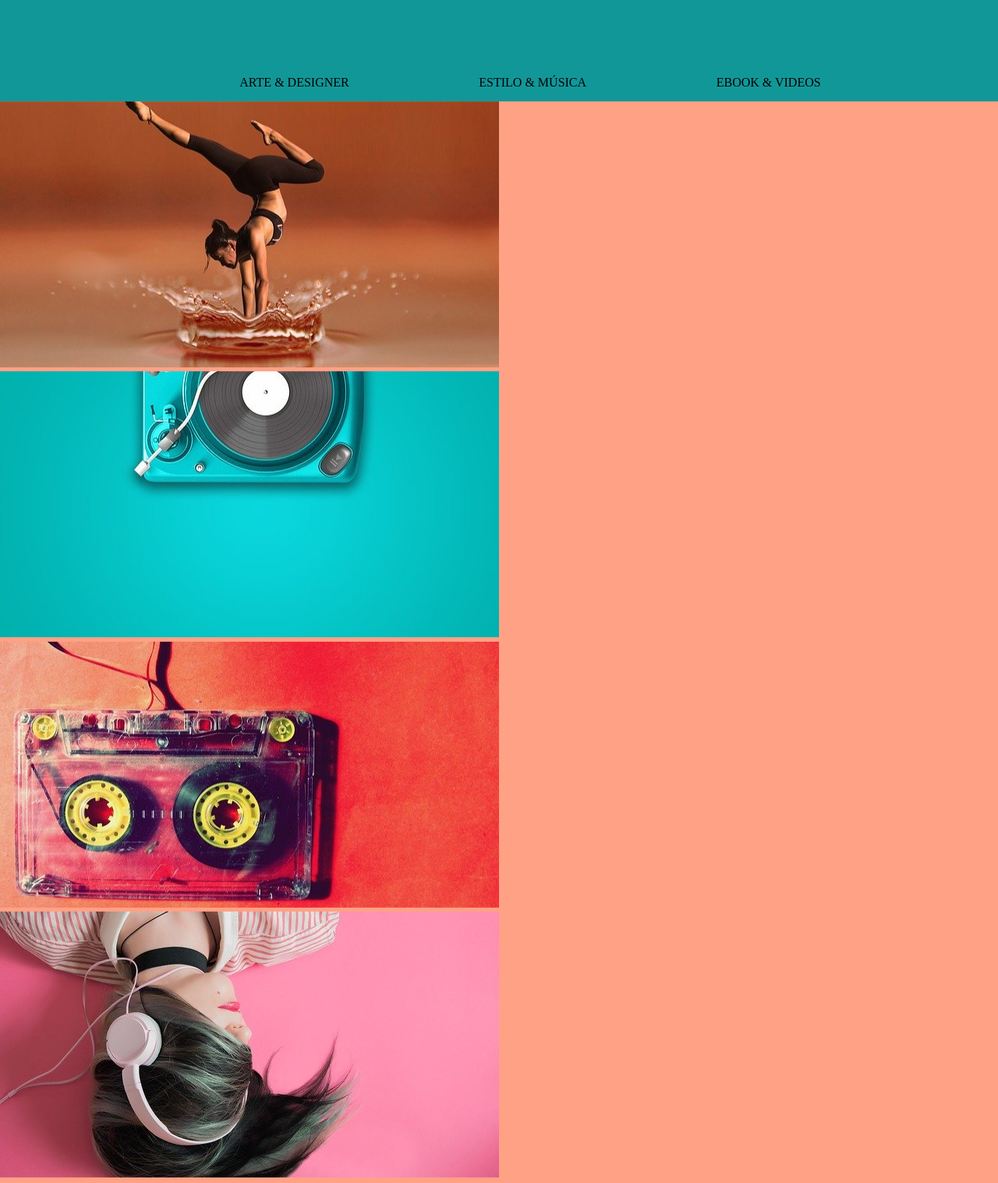
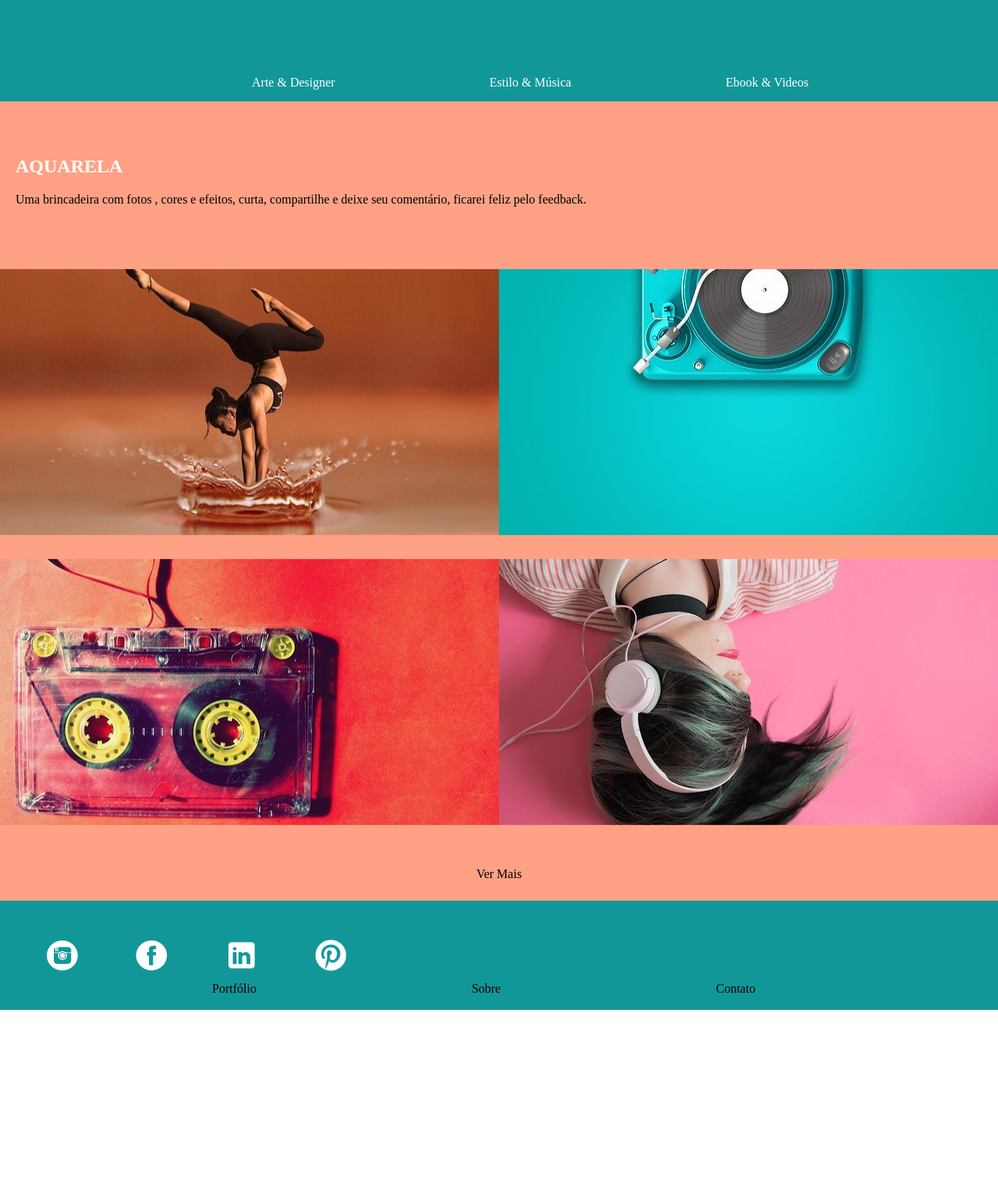
Before and after one commit to Marcosa7x3/Desafio-Beat, a plain HTML site: page index.html in a window 1280 px wide. Shown: the part 420-1937 px from the top of the page at 78% size. After the commit the page ends 1715 px from the top, so only its background shows below. Drawn offline with Linux system fonts and the light colour scheme.

```diff
--- a/index.html
+++ b/index.html
@@ -25,19 +25,33 @@
         </div>
     </header>
 
-    <main>
-        <section class="seção">
-            <ul class="li3">
-                <li><img src="img/Rectangle 1.png" alt=""></li>
-                <li><img src="img/Rectangle 2.png" alt=""></li>
-                <li><img src="img/Rectangle 3.png" alt=""></li>
-                <li><img src="img/Rectangle 4.png" alt=""></li>
-            </ul>
-        </section>
+    <main class="Cor">
+        <h2 class="Titulo">aquarela</h2>
+        <p class="Paragrafo">Uma brincadeira com fotos , cores e efeitos, curta, compartilhe e deixe seu comentário, ficarei feliz pelo feedback.
+        </p>
+
+        <div class="Container">
+           <div class="item"><img src="img/Rectangle 1.png"></div>
+           <div class="item"><img src="img/Rectangle 2.png"></div>
+           <div class="item"><img src="img/Rectangle 3.png"></div>
+           <div class="item"><img src="img/Rectangle 4.png"></div>
+        </div>
     </main>
+    <section class="Paragrapho">
+        <p>Ver Mais</p>
+    </section>
 
     <footer class="rodapé">
+        <img class="Conteúdo" src="img/insta.png">
+        <img class="Conteúdo" src="img/face.png">
+        <img class="Conteúdo" src="img/icons8-linkedin-100 1.png">
+        <img class="Conteúdo" src="img/icons8-pinterest-52 1.png">
 
+        <ul class="Display">
+            <li class="Lista">Portfólio</li>
+            <li class="Lista">Sobre</li>
+            <li class="Lista">Contato</li>
+        </ul>
     </footer>
 </body>
 </html>
--- a/style.css
+++ b/style.css
@@ -2,8 +2,6 @@
     margin:0;
     padding:0;
     box-sizing: border-box;
-    list-style: none;
-    text-decoration-color: white;
   }
 
   .containner{
@@ -15,18 +13,20 @@
   .li1{
       display: flex;
       justify-content:space-around;
-      text-transform: uppercase;
-      text-decoration-color: white ;
       padding: 2rem;
       padding-right: 27rem;
+      list-style: none;
+      color: white;
+      list-style: none;
   }
 
   .li2{
     display: flex;
-    text-transform: uppercase;
     text-decoration-color: white ;
     margin: 14rem;
     justify-content: space-around;
+    color: white;
+    list-style: none;
   }
 
   h1{
@@ -39,13 +39,59 @@
     background-color: #FFA185;
   }
 
-  .li3{
-      display: grid;
+  .item{
+      background-color: #FFA185;
+      color: #fff;
+      text-align: center;
   }
 
   .rodapé{
       width: 1360px;
-      width: px;
-      height: 150px;
+      height: 140px;
       background-color: #129799;
   }
+
+  .Container{
+      display: grid;
+      grid-template-columns: auto auto;
+      margin-top: 5rem;
+  }
+
+  .Titulo{
+      text-transform: uppercase;
+      color: white;
+      padding-top: 70px;
+      padding-left: 20px;
+  }
+
+  .Paragrafo{
+      padding-top: 20px;
+      padding-left: 20px;
+  }
+
+  .Cor{
+      background-color: #FFA185;
+  }
+
+  .item{
+      padding-bottom: 25px;
+  }
+
+  .Paragrapho{
+      background-color: #FFA185;
+      padding-top: 6rem;
+      text-align: center;
+      padding: 25px;
+      color: black;
+  }
+
+  .Conteúdo{
+      margin: 10px;
+      margin-top: 50px;
+      margin-left: 60px;
+  }
+
+  .Lista{
+      display: inline;
+      margin-left: 20%;
+  }
```
Also changed, not shown: img/face.png (added), img/icons8-linkedin-100 1.png (added), img/icons8-pinterest-52 1.png (added), img/insta.png (added).
